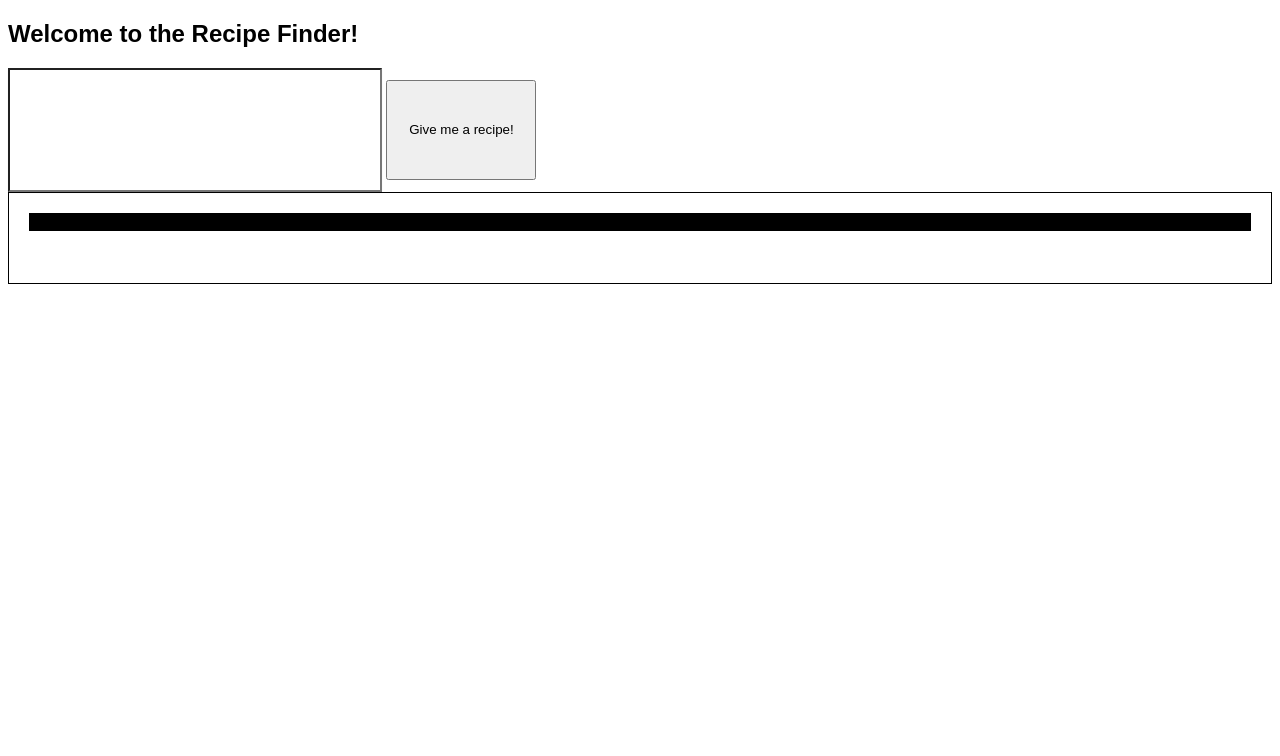
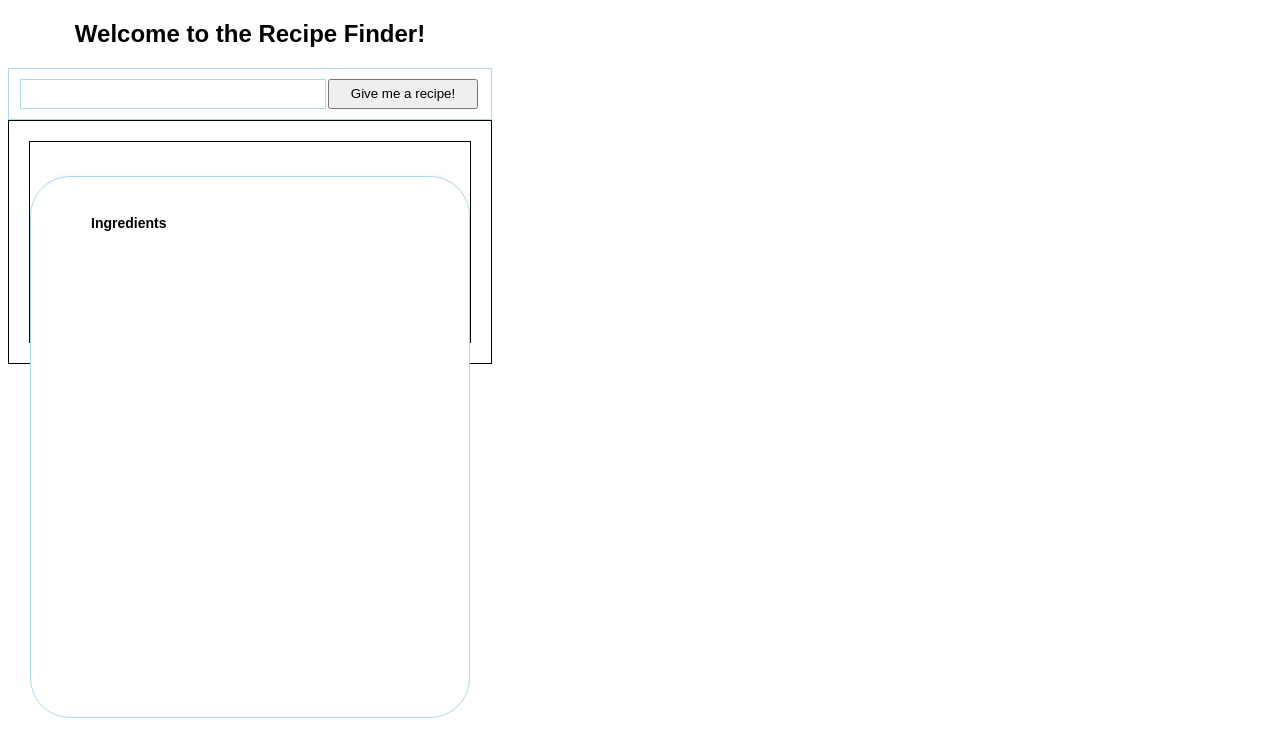
Before and after one commit to lorcanmc/recipeMultiplePages, a plain HTML site: page index.html in a window 1280 px wide. Drawn offline with Linux system fonts and the light colour scheme; no server answers.

Commit message:
Ingredients coding & structuring app.

```diff
--- a/index.html
+++ b/index.html
@@ -14,17 +14,24 @@
       <h2 class="section-heading">Welcome to the Recipe Finder!</h2>
 
    <!-- Search Bar -->
+   <div id ="search">
       <input aria-label="food-input" id="food-input" />
       <button id="recipe-button">Give me a recipe!</button>
       <a id="recipe-label"></a>
+      </div>
     </section>
 
     <!-- Search Result -->
     <!-- Show Recipe -->
     <div id="card-container">
-      <div class="cardStyle" id="card1">
-         <img id="recipe-thumbnail">      <!-- add thumbnail src in js -->
-        <p id="recipe-name"></p>
+      <div class="cardStyle" id="show-recipe">
+        <div id="the-recipe">
+        <img id="recipe-thumbnail">      <!-- add thumbnail src in js -->
+        <p id="recipe-name"></p>          <!-- add recipe name-->
+        </div>
+        <div id="recipe-info">
+        <ul id="ingredients-list"><span id="ingredients-subheading">Ingredients</span></ul>   <!-- ingriedients list - add Li in JS-->
+        </div>
       </div>
     </div>
     <script src="./main.js"></script>
--- a/main.js
+++ b/main.js
@@ -1,27 +1,20 @@
 
 let searchInput = document.querySelector("#food-input");
+let searchButton = document.querySelector("#recipe-button");
 
 function handleRecipeClick() {
-    console.log("hello")
     let searchString = searchInput.value;
-    console.log(searchString);
-
     fetchRecipe(searchString);
 }
+searchButton.addEventListener("click", handleRecipeClick);             //searchButton event listener
 
-let searchButton = document.querySelector("#recipe-button")
 
-searchButton.addEventListener("click", handleRecipeClick);
-
-// let cardContainer = document.querySelector("#card-container")
-
-// function createrecipeCard() {
-//     let recipeCard = document.createElement("div");
-//     //add class
-//     recipeCard.classList.add("cardStyle");
-//     //append to #card-container
-//     cardContainer.appendChild("recipeCard");
-// }
+function addIngredientToList(ingredient) {
+    let newListItem = document.createElement("li");
+    newListItem.innerText = ingredient.text;
+    let list = document.querySelector("#ingredients-list");
+    list.appendChild(newListItem);
+}
 
 
 async function fetchRecipe(searchString) {
@@ -30,22 +23,51 @@ async function fetchRecipe(searchString) {
     let data = await response.json();
     console.log(data)
 
-    let recipe = data.hits[0].recipe;
+    let recipe = data.hits[0].recipe;                   //recipe = the first search hit
     console.log(recipe);
-    let recipeName = recipe.label;
+
+
+    let recipeNameString = recipe.label;
+    console.log(recipeNameString);
+    let recipeName = document.querySelector("#recipe-name");
     console.log(recipeName);
-
+    recipeName.innerText = recipeNameString;            //updates the meal name
 
 
     let recipeThumbnailURL = recipe.images.THUMBNAIL.url;
     let recipeThumbnail = document.querySelector("#recipe-thumbnail");
-    console.log(recipeThumbnailURL)
-    recipeThumbnail.src = recipeThumbnailURL;
+    recipeThumbnail.src = recipeThumbnailURL;           //updates the thmubnail image
 
     let recipeIngredients = recipe.ingredients;
-
-
+    let prevIngredLis = document.querySelectorAll("#ingredients-list li");
+    console.log(prevIngredLis);
+    for(let i=0; i<prevIngredLis.length; i++) {
+        prevIngredLis[i].remove();
+    }                                     //deletes previous ingredient list
+    recipeIngredients.forEach(addIngredientToList);     //adds the new ingredients list
 }
 
 
 fetchRecipe("tofu");
+
+
+
+
+
+
+
+
+// to delete previous ingredients:
+
+
+
+
+
+// let cardContainer = document.querySelector("#card-container")
+// function createrecipeCard() {
+//     let recipeCard = document.createElement("div");
+//     //add class
+//     recipeCard.classList.add("cardStyle");
+//     //append to #card-container
+//     cardContainer.appendChild("recipeCard");
+// }
--- a/style.css
+++ b/style.css
@@ -1,29 +1,62 @@
 * {
+    direction: flex;
+    justify-content: center;
+    flex-direction: column;
     font-family: sans-serif;
+    max-width: 500px;
+    max-height: 1000px;
+}
+
+h2 {
+    text-align: center;
+}
+#search {
+    display: flex;
+    flex-direction: row;
+    justify-content: space-around;
+    height: 30px;
+    box-shadow: rgba(0, 0, 0, 0.05) 0px 1px 2px 0px;
+    padding: 10px;
+    border: lightblue 1px solid;
 }
 
 #food-input {
-    width: 350px;
-    height: 100px;
-    box-shadow: rgba(0, 0, 0, 0.05) 0px 1px 2px 0px;
-    padding: 10px;
+    width: 300px;
+    border: lightblue 1px solid;
 }
 
 #recipe-button {
     width: 150px;
-    height: 100px;
-    padding: 10px;
+    height: 30px;
 }
 
 #card-container {
-    min-width: 50px;
+    /* max-width: 500px; */
     min-height: 50px;
     border: 1px solid black;
     padding: 20px;
 }
 
-.cardStyle {
-    /* width: 500px;
-    height: 200px; */
-    background: black;
+#show-recipe {
+    /* max-width: 500px; */
+    height: 200px;
+    border: 1px solid black;
 }
+
+#recipe-info {
+    height: 500px;
+    background-color: white;
+    border: lightblue 1px solid;
+    border-radius: 40px;
+    box-shadow: rgba(33, 35, 38, 0.05) 0px -10px 10px -10px;
+    padding: 20px;
+}
+
+#ingredients-subheading {
+    font-weight: bold;
+}
+
+#ingredients-list {
+    line-height: 175%;
+    font-size: 14px;
+}
```
